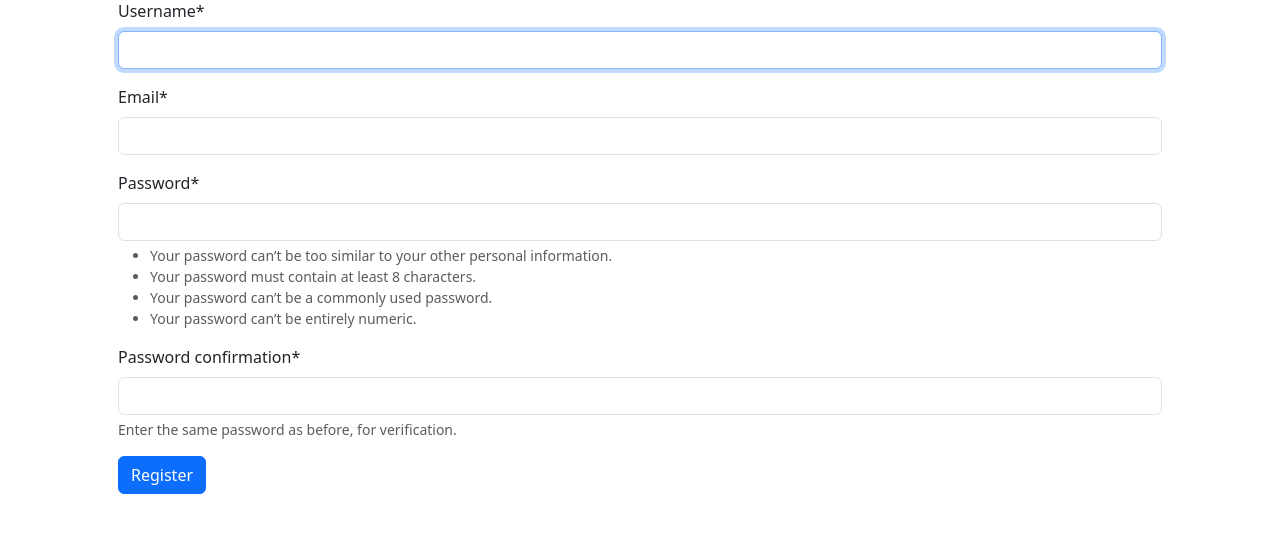
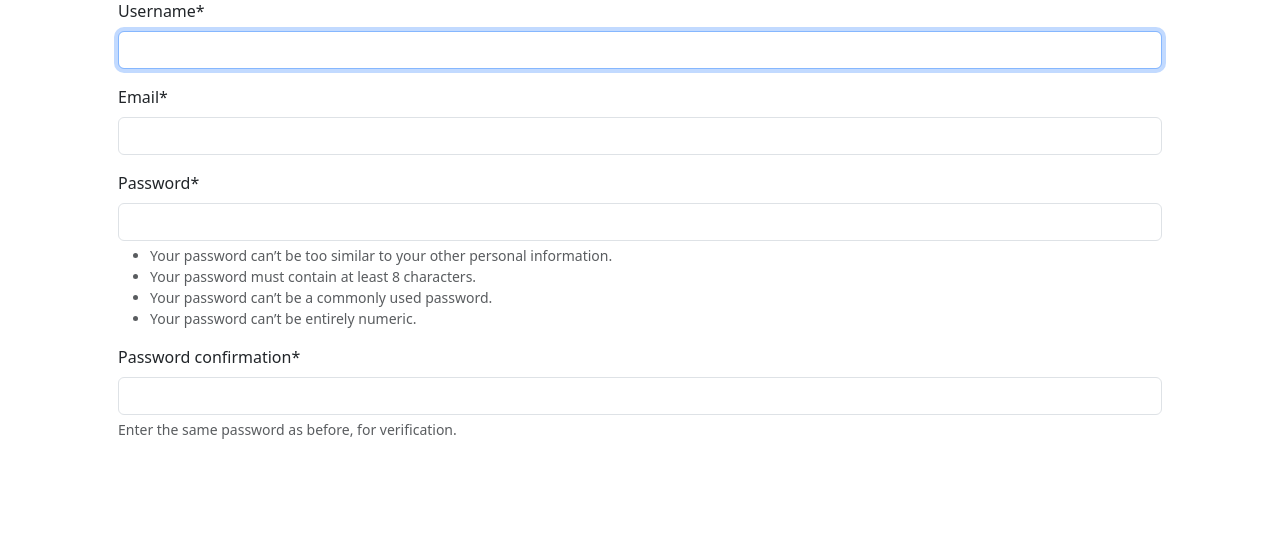
Before and after one commit to Cyber-Tutor/Cyber-Tutor-Backend, a Django app: page /register/ in a window 1280 px wide. Shown: the part 153-699 px from the top of the page. Run offline with Django 5.2, Linux system fonts and the light colour scheme; some libraries are stand-ins or nearby versions.

Commit message:
Change: Removed button to accommodate changes from FormHelper

```diff
--- a/user_profiles/templates/registration/register.html
+++ b/user_profiles/templates/registration/register.html
@@ -5,15 +5,9 @@
 {% block title %}Register{% endblock %}
 
 {% block content %}
-
     <div class="container bg-white p-5 my-5">
-
         <h1>Register</h1>
-        <form action="{% url 'register' %}" method="post">
             {% csrf_token %}
-            {{ form|crispy }}
-            <button class="btn btn-primary" type="submit">Register</button>
-        </form>
-
+            {% crispy form %}
     </div>
 {% endblock %}
```
